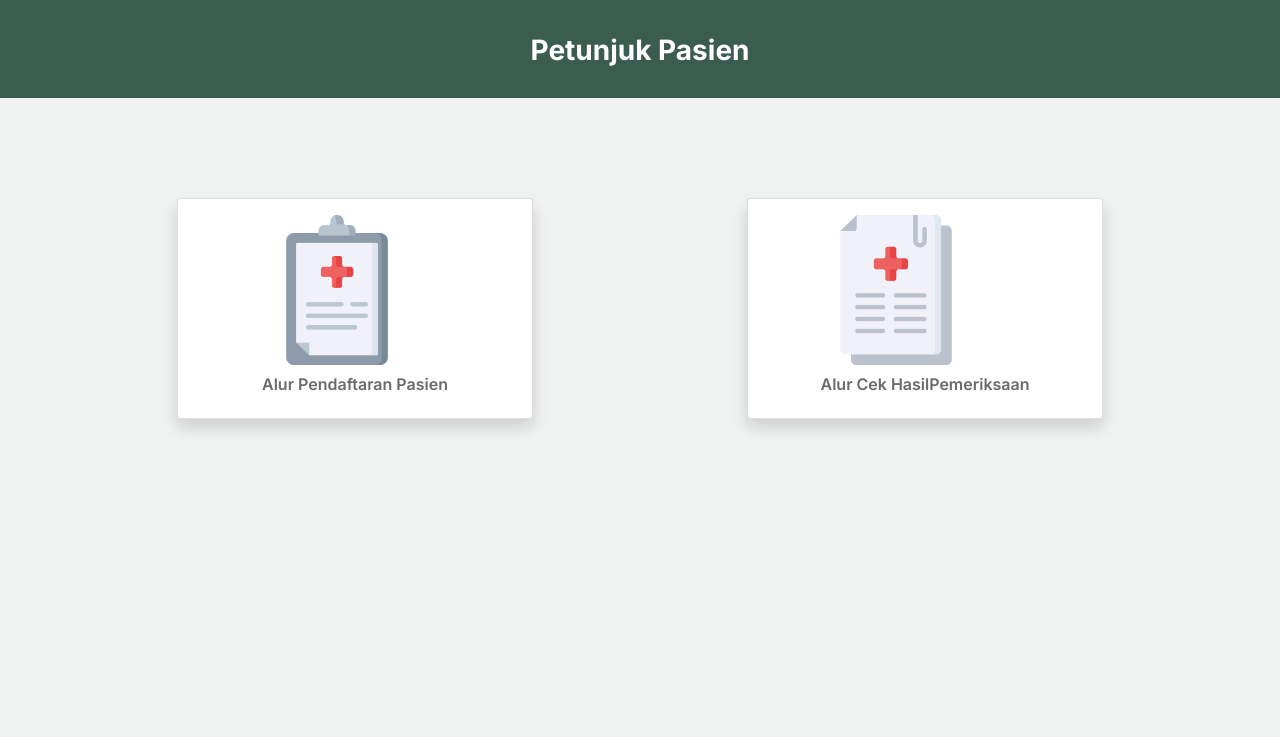
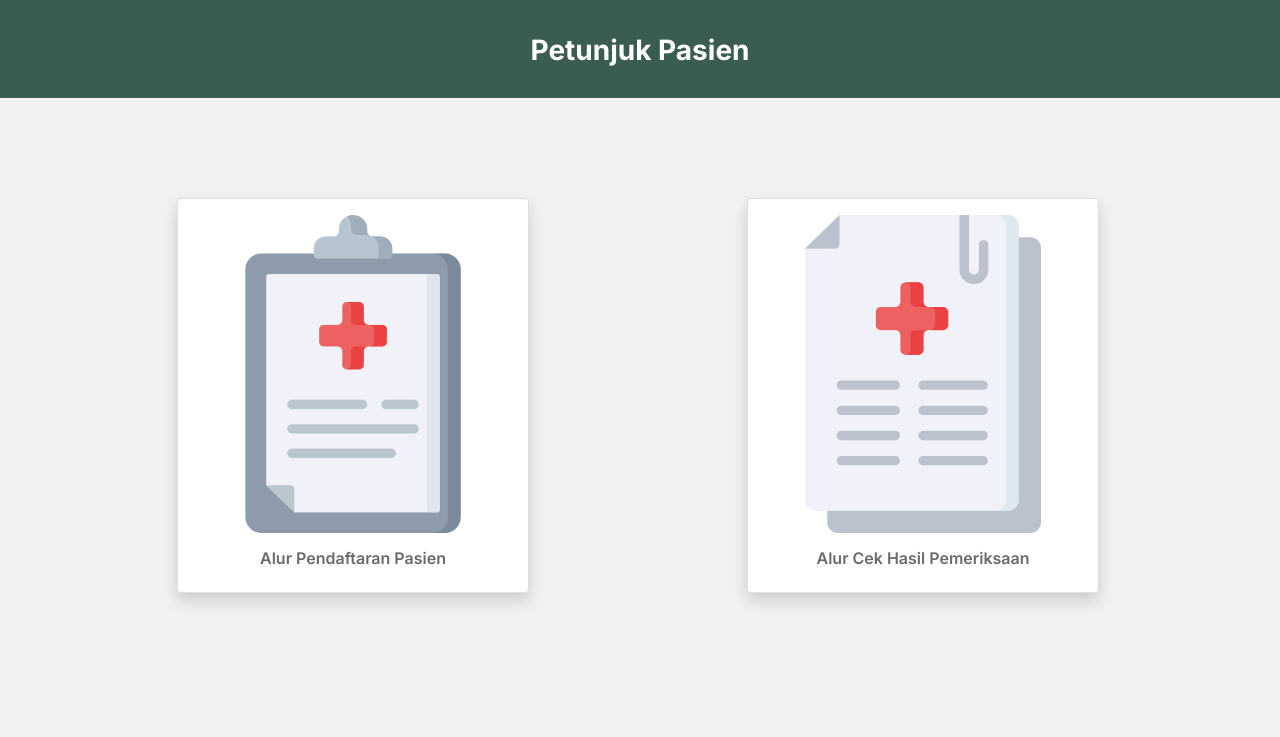
Before and after one commit to Nadiamirandaaa/Capstone, a Flask app: page /petunjuk in a window 1280 px wide. Shown: the part 84-821 px from the top of the page. Before the commit the page ends 514 px from the top, so only its background shows below. Run offline with Flask 3, Linux system fonts and the light colour scheme; parts of the project's set-up code (start-up, migrations or seed data) failed here and were passed over; some libraries are stand-ins or nearby versions.

Commit message:
---humber

```diff
--- a/templates/base.html
+++ b/templates/base.html
@@ -12,6 +12,7 @@
     <title>{% block title %}{% endblock %}</title>
     <!-- Bootstrap CSS -->
     <link href="/static/css/bootstrap.min.css" rel="stylesheet">
+
     <link href="https://cdnjs.cloudflare.com/ajax/libs/font-awesome/6.0.0-beta3/css/all.min.css" rel="stylesheet">
     <link rel="stylesheet" href="{{ url_for('static', filename='css/style.css') }}">
     <script src="https://cdn.jsdelivr.net/npm/sweetalert2@11"></script>
@@ -29,13 +30,11 @@
         <div class="container">
             <a class="navbar-brand" href="/">HealtyMe<span>.</span></a>
 
-            <button class="navbar-toggler" type="button" data-bs-toggle="collapse" data-bs-target="#navbarsFurni"
-                aria-controls="navbarsFurni" aria-expanded="false" aria-label="Toggle navigation">
+            <button class="navbar-toggler" type="button" data-bs-toggle="collapse" data-bs-target="#navbarsFurni" aria-controls="navbarsFurni" aria-expanded="false" aria-label="Toggle navigation">
                 <span class="navbar-toggler-icon"></span>
             </button>
 
             <div class="collapse navbar-collapse" id="navbarsFurni">
-
                 <ul class="custom-navbar-nav navbar-nav ms-auto mb-2 mb-md-0">
                     <li class="nav-item {% if request.path == url_for('home') %}active{% endif %}">
                         <a class="nav-link" href="{{ url_for('home') }}">Home</a>
@@ -77,7 +76,7 @@
     {% endif %}
 
 
-    <script src="https://stackpath.bootstrapcdn.com/bootstrap/4.5.2/js/bootstrap.min.js"></script>
+    <script src="https://cdn.jsdelivr.net/npm/bootstrap@5.3.2/dist/js/bootstrap.bundle.min.js" integrity="sha384-C6RzsynM9kWDrMNeT87bh95OGNyZPhcTNXj1NW7RuBCsyN/o0jlpcV8Qyq46cDfL" crossorigin="anonymous"></script>
     <script src="{{ url_for('static', filename='myjs.js') }}"></script>
 </body>
 
--- a/templates/user/petunjuk.html
+++ b/templates/user/petunjuk.html
@@ -22,21 +22,21 @@
 	<div class="container">
 		<div class="row">
 			<div class="col-4 mx-auto">
-				<div class="card shadow p-3 mb-5 bg-body-tertiary rounded">
+				<div class="card shadow p-3 mb-5 bg-body-tertiary rounded " style="cursor: pointer; width: 22rem;" data-toggle="modal" data-target="#modalPendaftaran">
 					<div class="post-entry text-center d-flex flex-column align-items-center">
 						<div class="post-content-entry text-center">
-							<img src="/static/gambar/icon-1.png" alt="Image" class="post-thumbnail img-fluid" data-toggle="modal" data-target="#modalPendaftaran">
+							<img src="/static/gambar/icon-1.png" alt="Image" class="img-fluid mb-3">
 							<h3>Alur Pendaftaran Pasien</h3>
 						</div>
 					</div>
 				</div>
 			</div>
 			<div class="col-4 mx-auto ">
-				<div class="shadow p-3 mb-5 bg-body-tertiary rounded card">
+				<div class="shadow p-3 mb-5 bg-body-tertiary rounded card " style="cursor: pointer; width: 22rem;" data-toggle="modal" data-target="#modalPemeriksaan">
 					<div class="post-entry text-center d-flex flex-column align-items-center">
 						<div class="post-content-entry text-center">
-							<img src="/static/gambar/icon-2.png" alt="Image" class="post-thumbnail img-fluid" data-toggle="modal" data-target="#modalPemeriksaan">
-							<h3>Alur Cek HasilPemeriksaan</h3>
+							<img src="/static/gambar/icon-2.png" alt="Image" class="img-fluid mb-3">
+							<h3>Alur Cek Hasil Pemeriksaan</h3>
 						</div>
 					</div>
 				</div>
```
